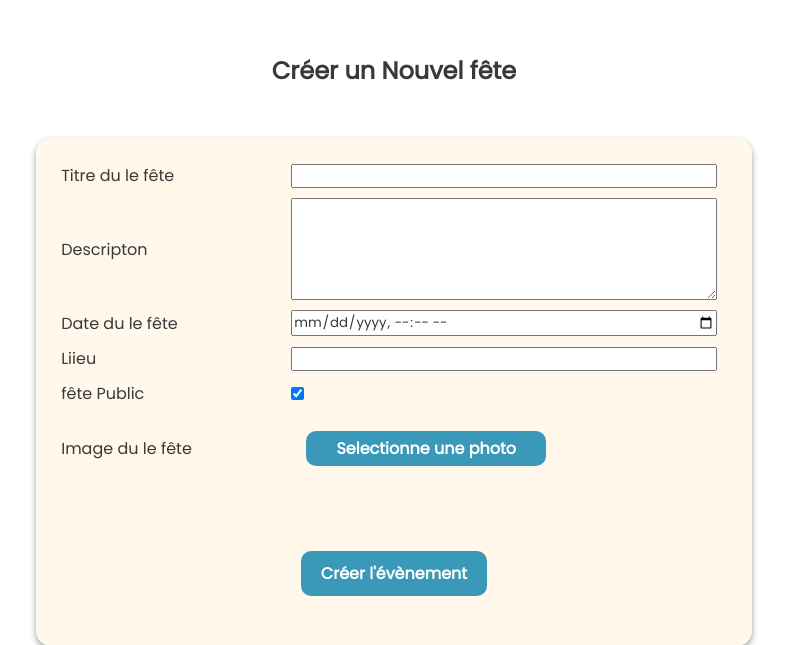
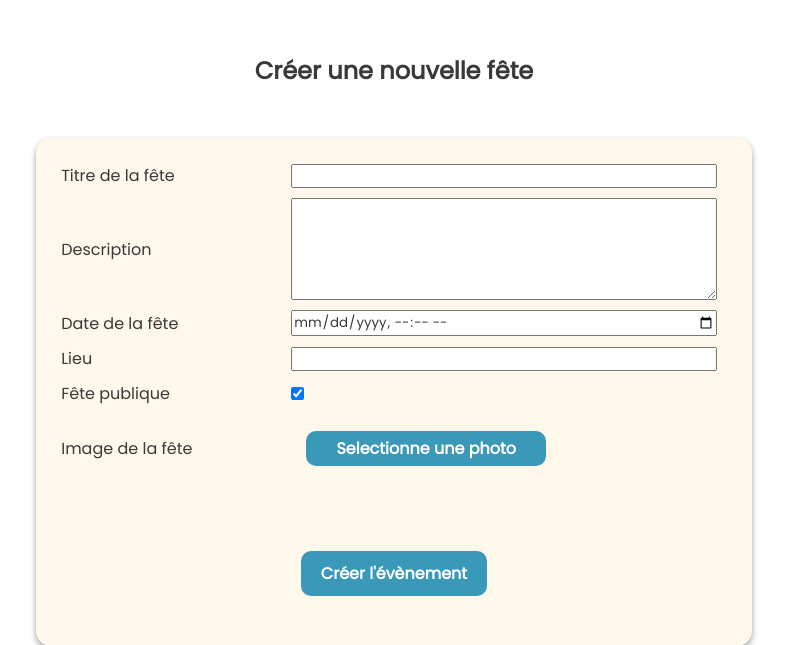
Before and after one commit to smi4th/TP, a PHP site: page /creation-event.php in a window 1280 px wide. Shown: the part 47-692 px from the top of the page, without its empty margins (246-1033 px from the left). Run offline with PHP 8.4, Linux system fonts and the light colour scheme; the visitor is signed in with stand-in values (Sample User, id 1); a stand-in replaces the project's code that opens the database connection.

Commit message:
[FIX] edit few grammar mistakes

```diff
--- a/creation-event.php
+++ b/creation-event.php
@@ -129,34 +129,34 @@ if ($_SERVER["REQUEST_METHOD"] == "POST") {
     <?php include('includes/header.php'); ?> <!-- En-tête du site -->
 
     <div class="container">
-        <h2>Créer un Nouvel fête</h2>
+        <h2>Créer une nouvelle fête</h2>
         <form action="<?php echo htmlspecialchars($_SERVER["PHP_SELF"]); ?>" method="post" enctype="multipart/form-data">
             <div>
-                <label>Titre du le fête</label>
+                <label>Titre de la fête</label>
                 <input type="text" name="title" maxlength="50" value="<?php echo $title; ?>">
                 <span><?php echo $title_err; ?></span>
             </div>
             <div>
-                <label>Descripton</label>
+                <label>Description</label>
                 <textarea name="description" rows="5" collumn="3"><?php echo $description; ?></textarea>
                 <span><?php echo $description_err; ?></span>
             </div>
             <div>
-                <label>Date du le fête</label>
+                <label>Date de la fête</label>
                 <input type="datetime-local" name="event_date" value="<?php echo $event_date; ?>">
                 <span><?php echo $event_date_err; ?></span>
             </div>
             <div>
-                <label>Liieu</label>
+                <label>Lieu</label>
                 <input type="text" name="location" maxlength="60" value="<?php echo $location; ?>">
                 <span><?php echo $location_err; ?></span>
             </div>
             <div>
-                <label>fête Public</label>
+                <label>Fête publique</label>
                 <input type="checkbox" name="is_public" <?php echo $is_public ? 'checked' : ''; ?>>
             </div>
             <div>
-                <label>Image du le fête</label>
+                <label>Image de la fête</label>
                 <label for="fileInput" class="custom-file-input">Selectionne une photo</label>
                 <input type="file" id="fileInput" name="profile_image" accept="image/*" style="display: none;">
                 <span><?php echo $image_err; ?></span>
```
